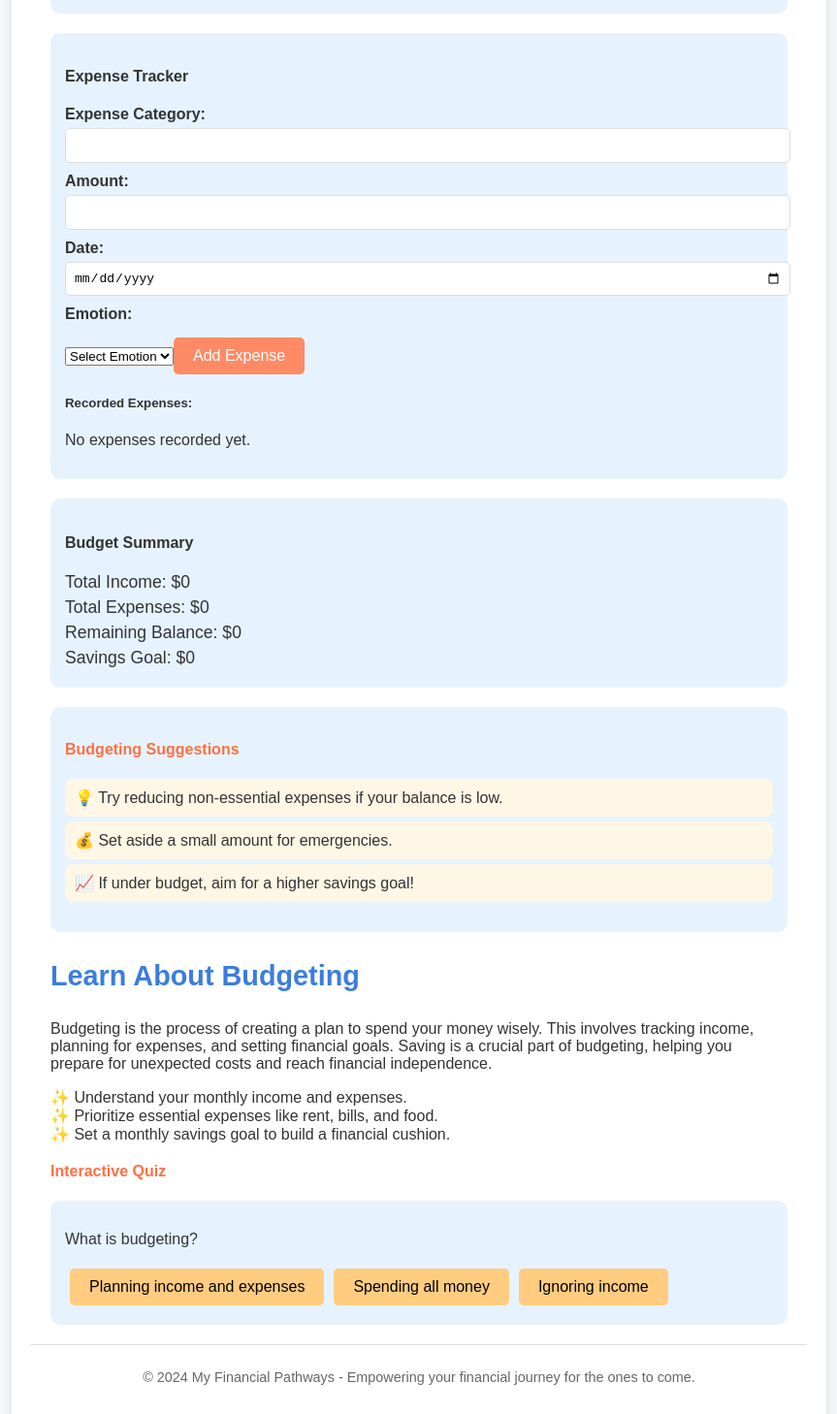
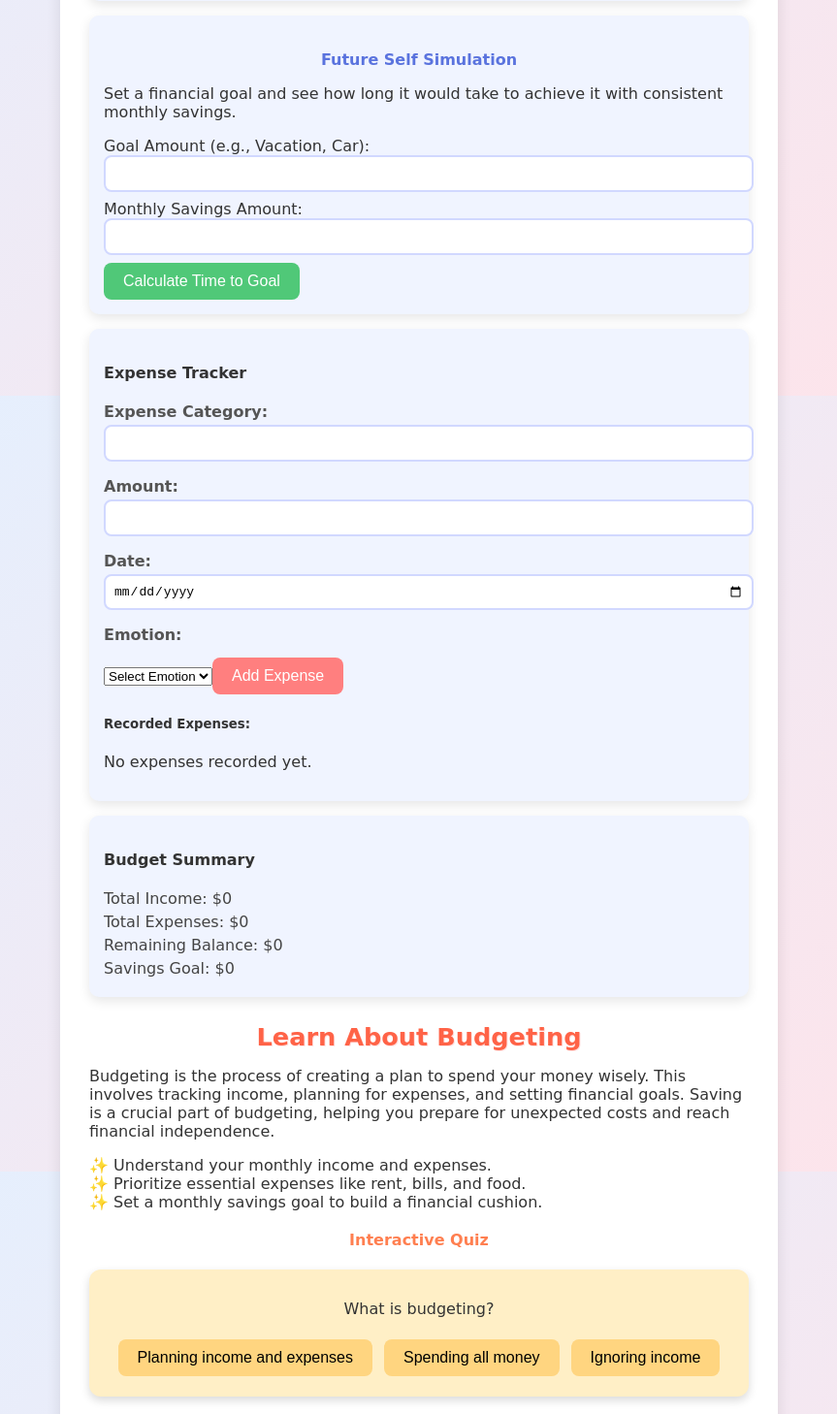
Before and after one commit to amirabuhajer/Financial-Literacy-Platform, a React (Create React App) app: page / in a window 1280 px wide. Shown: the part 392-1850 px from the top of the page at 97% size, without its empty margins (208-1071 px from the left). Built offline with nearby package versions, Linux system fonts and the light colour scheme.

Commit message:
Added 1 feature goals tracker

```diff
--- a/src/MyFinancialPathways.css
+++ b/src/MyFinancialPathways.css
@@ -1,117 +1,169 @@
 /* MyFinancialPathways.css */
 
 body {
-    background-color: #f4f8fb;
-    font-family: 'Arial', sans-serif;
+  background: linear-gradient(135deg, #e3f0ff, #ffe3e9);
+  font-family: 'Comic Sans MS', sans-serif;
   color: #333;
   margin: 0;
   padding: 0;
+  background-attachment: fixed;
 }
 
 .financial-pathways-container {
-    max-width: 800px;
-    margin: auto;
+  max-width: 700px;
+  margin: 20px auto;
   padding: 20px;
-    background-color: #fff;
+  background-color: #ffffff;
   border-radius: 15px;
-    box-shadow: 0px 4px 12px rgba(0, 0, 0, 0.1);
+  box-shadow: 0px 8px 15px rgba(0, 0, 0, 0.1);
+  transition: transform 0.3s ease;
+}
+
+.financial-pathways-container:hover {
+  transform: scale(1.02);
 }
 
 .header {
   text-align: center;
-    color: #3b7ddd;
-    margin-bottom: 30px;
+  color: #6446ea;
+  margin-bottom: 20px;
+  text-shadow: 2px 2px #f0e6ff;
 }
 
 .header h1 {
-    font-size: 2.5em;
+  font-size: 2.4em;
   margin: 0;
+  color: #6446ea;
 }
 
 .header h2 {
-    font-size: 1.2em;
-    color: #666;
-    margin: 10px 0;
+  font-size: 1.1em;
+  color: #999;
+  margin: 8px 0;
 }
 
 .main-content {
-    padding: 20px;
+  padding: 10px;
 }
 
 .budgeting-section h3,
 .education-section h3 {
-  font-size: 1.8em;
-  color: #3b7ddd;
+  font-size: 1.6em;
+  color: #ff6347;
+  margin-bottom: 10px;
+  text-align: center;
+  text-shadow: 1px 1px #ffe1e1;
 }
-  .suggestions-section ul, .education-section ul {
+
+.suggestions-section ul,
+.education-section ul {
   list-style: none;
   padding: 0;
 }
-  .quiz-question, .quiz-results {
-    background-color: #e6f3ff;
-    border-radius: 10px;
+
+.quiz-question,
+.quiz-results {
+  background-color: #ffefc6;
+  border-radius: 12px;
   padding: 15px;
   margin-top: 15px;
+  box-shadow: 0px 4px 10px rgba(0, 0, 0, 0.15);
+  text-align: center;
 }
 
 .quiz-option {
-    background-color: #ffcc80;
+  background-color: #ffd580;
   border: none;
   padding: 10px 20px;
   font-size: 1em;
-    border-radius: 5px;
-    margin: 5px;
+  border-radius: 8px;
+  margin: 6px;
   cursor: pointer;
-  }
-  .quiz-option:hover {
-    background-color: #ffa726;
+  transition: background-color 0.3s ease, transform 0.2s;
 }
 
-  .education-section h4, .suggestions-section h4 {
-    color: #ff7043;
+.quiz-option:hover {
+  background-color: #ffad60;
+  transform: scale(1.05);
+}
+
+.education-section h4,
+.suggestions-section h4 {
+  color: #ff7f50;
   margin-top: 20px;
+  text-align: center;
 }
 
 .budget-form,
 .expense-tracker,
 .budget-summary,
-  .suggestions-section {
-    margin-bottom: 20px;
+.suggestions-section,
+.future-self-section {
+  margin-bottom: 15px;
   padding: 15px;
-    background-color: #e6f3ff;
+  background-color: #f0f4ff;
   border-radius: 10px;
+  box-shadow: 0px 4px 12px rgba(0, 0, 0, 0.1);
 }
 
 .budget-form label,
 .expense-tracker label {
   font-weight: bold;
-    color: #333;
+  color: #555;
   display: block;
-    margin: 10px 0 5px;
+  margin: 8px 0 4px;
 }
 
 .budget-form input,
-  .expense-tracker input {
+.expense-tracker input,
+.future-self-section input {
   width: 100%;
   padding: 8px;
-    border: 1px solid #ddd;
-    border-radius: 5px;
+  border: 2px solid #d1d8ff;
+  border-radius: 8px;
   font-size: 1em;
+  margin-bottom: 8px;
+  transition: border-color 0.3s ease;
+}
+
+.budget-form input:focus,
+.expense-tracker input:focus,
+.future-self-section input:focus {
+  border-color: #6446ea;
+  outline: none;
 }
 
 .add-expense-button {
-    background-color: #ff8a65;
+  background-color: #ff7f7f;
   color: #fff;
   border: none;
   padding: 10px 20px;
   font-size: 1em;
-    border-radius: 5px;
+  border-radius: 8px;
   cursor: pointer;
   margin-top: 10px;
+  transition: background-color 0.3s ease, transform 0.2s;
 }
 
 .add-expense-button:hover {
-    background-color: #ff7043;
+  background-color: #ff6666;
+  transform: scale(1.05);
+}
+
+.calculate-goal-button {
+  background-color: #50c878;
+  color: #fff;
+  border: none;
+  padding: 10px 20px;
+  font-size: 1em;
+  border-radius: 8px;
+  cursor: pointer;
+  transition: background-color 0.3s ease, transform 0.2s;
+}
+
+.calculate-goal-button:hover {
+  background-color: #41b65d;
+  transform: scale(1.05);
 }
 
 .expense-list ul {
@@ -120,7 +172,7 @@ body {
 }
 
 .expense-list li {
-    padding: 5px 0;
+  padding: 6px 0;
   border-bottom: 1px solid #ddd;
 }
 
@@ -129,8 +181,8 @@ body {
 }
 
 .budget-summary p {
-    font-size: 1.1em;
-    color: #333;
+  font-size: 1em;
+  color: #444;
   margin: 5px 0;
 }
 
@@ -140,42 +192,40 @@ body {
 }
 
 .suggestions-section li {
-    background-color: #fff7e6;
+  background-color: #ffe8d1;
   padding: 10px;
-    margin: 5px 0;
-    border-radius: 8px;
-  }
-  .expense-emotion {
-    font-weight: bold;
-    margin-left: 10px;
+  margin: 6px 0;
+  border-radius: 10px;
+  text-align: center;
+  transition: background-color 0.3s ease;
 }
 
-  .expense-emotion::before {
-    content: "Emotion: ";
-    font-weight: normal;
-    color: #666;
+.suggestions-section li:hover {
+  background-color: #ffd8b8;
 }
 
-  .expense-emotion[data-emotion="Happy"] {
-    color: #4caf50;
+.future-self-section h4 {
+  color: #5a73de;
+  margin-bottom: 10px;
+  text-align: center;
 }
 
-  .expense-emotion[data-emotion="Regretful"] {
-    color: #f44336;
-  }
-
-  .expense-emotion[data-emotion="Necessary"] {
-    color: #3f51b5;
-  }
-
-  .expense-emotion[data-emotion="Impulsive"] {
-    color: #ff9800;
+.goal-result {
+  font-size: 1.1em;
+  color: #333;
+  margin-top: 12px;
+  background-color: #e0ffe0;
+  padding: 12px;
+  border-radius: 10px;
+  box-shadow: 0px 2px 8px rgba(0, 0, 0, 0.1);
+  text-align: center;
 }
 
 .footer {
   text-align: center;
-    font-size: 0.9em;
+  font-size: 1em;
   color: #666;
   padding: 10px;
   border-top: 1px solid #ddd;
+  margin-top: 20px;
 }
--- a/src/MyFinancialPathways.js
+++ b/src/MyFinancialPathways.js
@@ -10,6 +10,9 @@ function MyFinancialPathways() {
   const [quizStep, setQuizStep] = useState(0);
   const [score, setScore] = useState(0);
   const [quizCompleted, setQuizCompleted] = useState(false);
+  const [goalAmount, setGoalAmount] = useState('');
+  const [monthlySavings, setMonthlySavings] = useState('');
+  const [timeToGoal, setTimeToGoal] = useState(null);
 
   // Sample quiz questions
   const quizQuestions = [
@@ -28,7 +31,6 @@ function MyFinancialPathways() {
     }
   };
 
-
   const handleQuizAnswer = (selectedOption) => {
     if (quizQuestions[quizStep].answer === selectedOption) {
       setScore(score + 1);
@@ -41,6 +43,16 @@ function MyFinancialPathways() {
   };
 
   const remainingBalance = income ? parseFloat(income) - totalExpenses : 0;
+
+  // Calculate time to reach goal
+  const calculateTimeToGoal = () => {
+    const goal = parseFloat(goalAmount);
+    const savings = parseFloat(monthlySavings);
+    if (!isNaN(goal) && !isNaN(savings) && savings > 0) {
+      const months = Math.ceil(goal / savings);
+      setTimeToGoal(months);
+    }
+  };
 
   return (
     <div className="financial-pathways-container">
@@ -67,6 +79,32 @@ function MyFinancialPathways() {
               onChange={(e) => setSavingsGoal(e.target.value)}
             />
           </form>
+
+          {/* Future Self Simulation Section */}
+          <section className="future-self-section">
+            <h4>Future Self Simulation</h4>
+            <p>Set a financial goal and see how long it would take to achieve it with consistent monthly savings.</p>
+            <label>Goal Amount (e.g., Vacation, Car):</label>
+            <input
+              type="number"
+              value={goalAmount}
+              onChange={(e) => setGoalAmount(e.target.value)}
+            />
+            <label>Monthly Savings Amount:</label>
+            <input
+              type="number"
+              value={monthlySavings}
+              onChange={(e) => setMonthlySavings(e.target.value)}
+            />
+            <button onClick={calculateTimeToGoal} className="calculate-goal-button">
+              Calculate Time to Goal
+            </button>
+            {timeToGoal !== null && (
+              <p className="goal-result">
+                At a monthly savings of ${monthlySavings}, you’ll reach your goal of ${goalAmount} in approximately {timeToGoal} months.
+              </p>
+            )}
+          </section>
 
           <section className="expense-tracker">
             <h4>Expense Tracker</h4>
@@ -130,14 +168,6 @@ function MyFinancialPathways() {
             <p>Remaining Balance: ${remainingBalance}</p>
             <p>Savings Goal: ${savingsGoal || 0}</p>
           </section>
-          <section className="suggestions-section">
-            <h4>Budgeting Suggestions</h4>
-            <ul>
-              <li>💡 Try reducing non-essential expenses if your balance is low.</li>
-              <li>💰 Set aside a small amount for emergencies.</li>
-              <li>📈 If under budget, aim for a higher savings goal!</li>
-            </ul>
-          </section>
         </section>
 
         {/* Education Section */}
@@ -149,6 +179,7 @@ function MyFinancialPathways() {
             <li>✨ Prioritize essential expenses like rent, bills, and food.</li>
             <li>✨ Set a monthly savings goal to build a financial cushion.</li>
           </ul>
+
         <h4>Interactive Quiz</h4>
         {quizCompleted ? (
           <div className="quiz-results">
@@ -165,6 +196,7 @@ function MyFinancialPathways() {
         </div>
       )}
   </section>
+
 </main>
 
       <footer className="footer">
```
Lines whose indentation alone changed are shown as unchanged.
